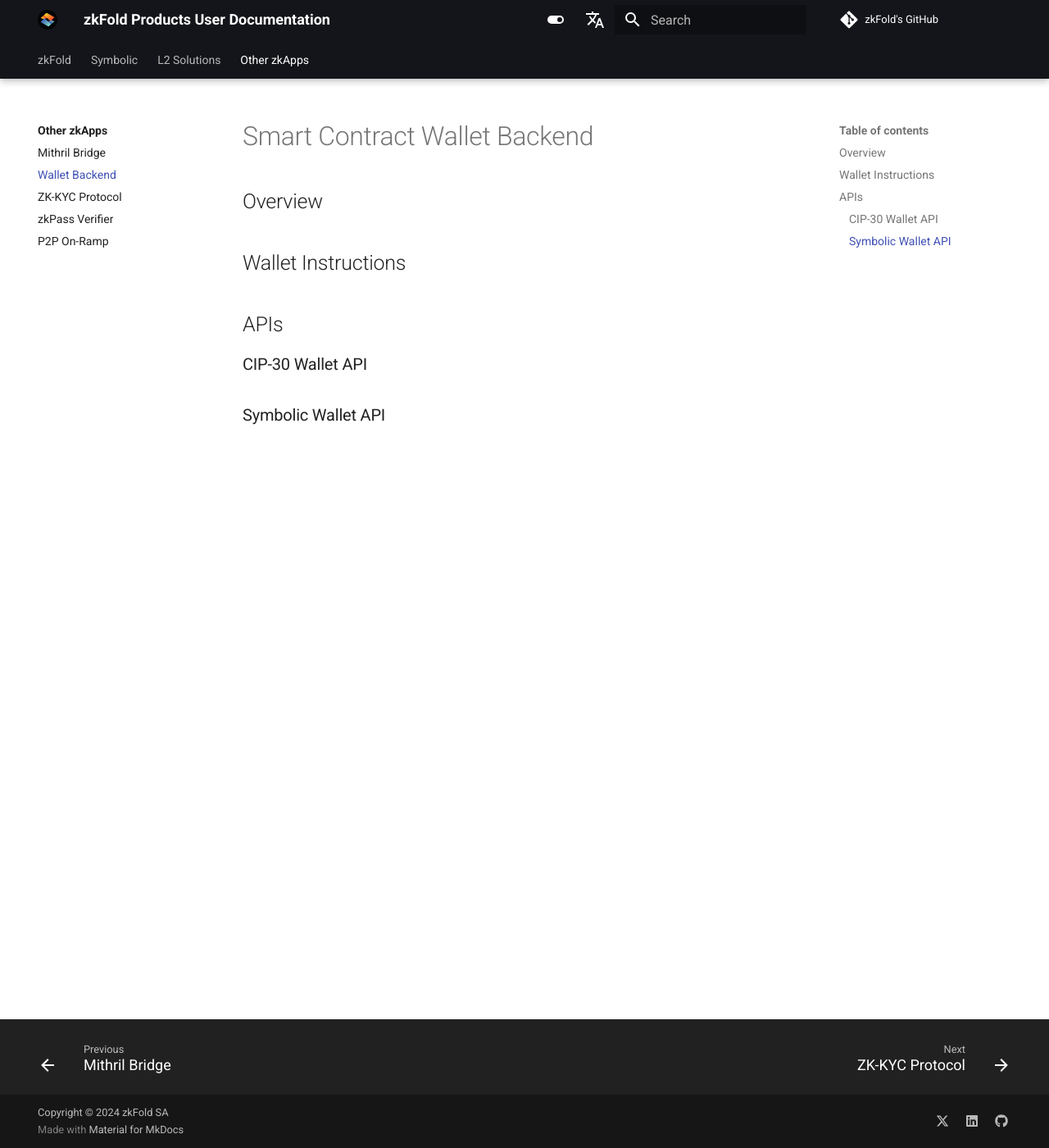
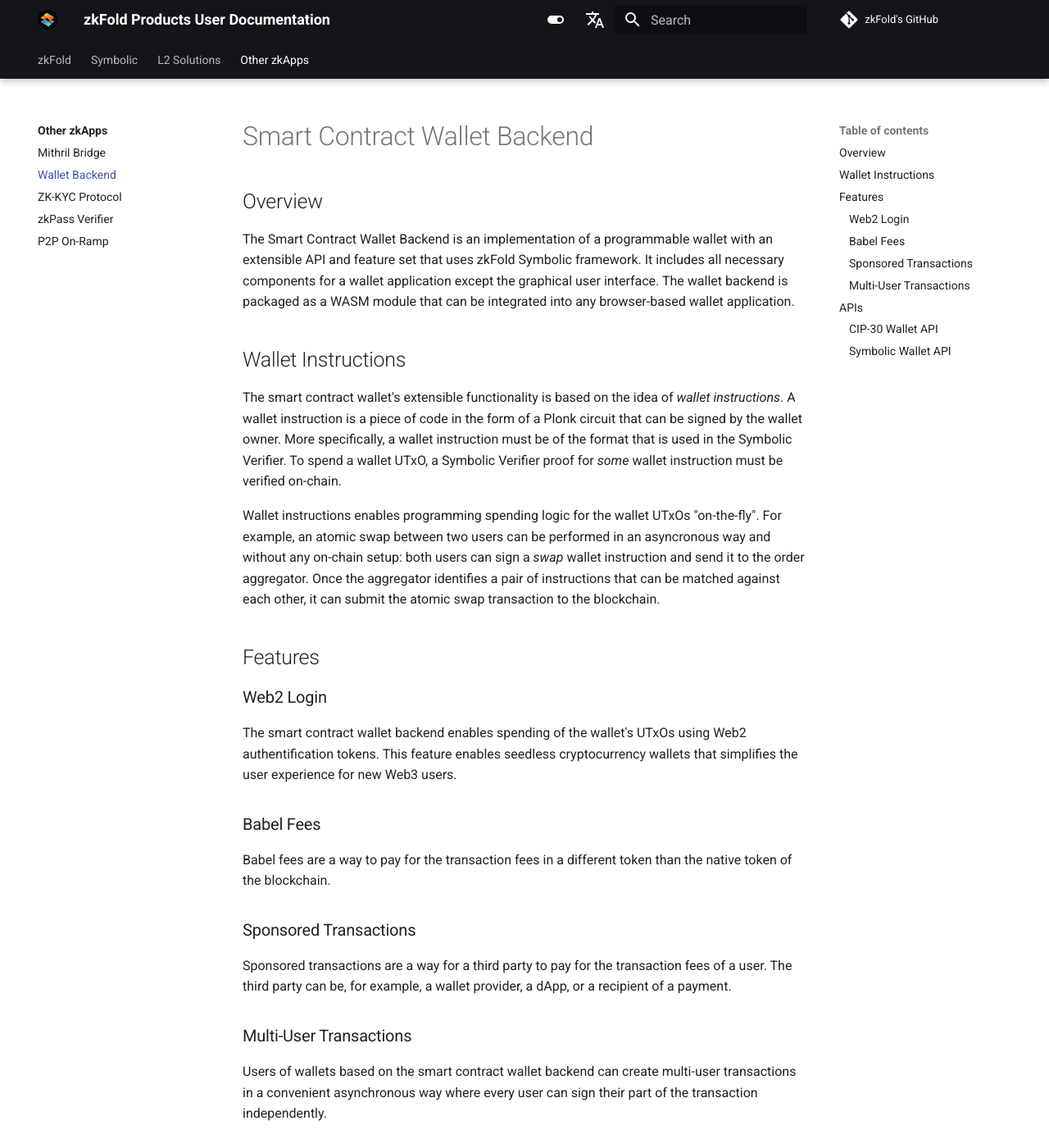
Before and after one commit to zkFold/user-docs, an MkDocs documentation site: the page built from docs/other-zkapps/wallet-backend.md, in a window 1280 px wide and 1400 px high. Shown: the whole window at 82% size. Built offline with MkDocs 1.6.1 and Material for MkDocs 9.7.7, drawn with Linux system fonts in a browser that asks for light colours; comment, search, counter and statistics services are not loaded.

Commit message:
Add wallet backend description

```diff
--- a/docs/other-zkapps/wallet-backend.md
+++ b/docs/other-zkapps/wallet-backend.md
@@ -2,7 +2,26 @@
 
 ## Overview
 
+The Smart Contract Wallet Backend is an implementation of a programmable wallet with an extensible API and feature set that uses zkFold Symbolic framework. It includes all necessary components for a wallet application except the graphical user interface. The wallet backend is packaged as a WASM module that can be integrated into any browser-based wallet application.
+
 ## Wallet Instructions
+The smart contract wallet's extensible functionality is based on the idea of _wallet instructions_. A wallet instruction is a piece of code in the form of a Plonk circuit that can be signed by the wallet owner. More specifically, a wallet instruction must be of the format that is used in the Symbolic Verifier. To spend a wallet UTxO, a Symbolic Verifier proof for _some_ wallet instruction must be verified on-chain.
+
+Wallet instructions enables programming spending logic for the wallet UTxOs "on-the-fly". For example, an atomic swap between two users can be performed in an asyncronous way and without any on-chain setup: both users can sign a _swap_ wallet instruction and send it to the order aggregator. Once the aggregator identifies a pair of instructions that can be matched against each other, it can submit the atomic swap transaction to the blockchain.
+
+## Features
+
+### Web2 Login
+The smart contract wallet backend enables spending of the wallet's UTxOs using Web2 authentification tokens. This feature enables seedless cryptocurrency wallets that simplifies the user experience for new Web3 users.
+
+### Babel Fees
+Babel fees are a way to pay for the transaction fees in a different token than the native token of the blockchain.
+
+### Sponsored Transactions
+Sponsored transactions are a way for a third party to pay for the transaction fees of a user. The third party can be, for example, a wallet provider, a dApp, or a recipient of a payment.
+
+### Multi-User Transactions
+Users of wallets based on the smart contract wallet backend can create multi-user transactions in a convenient asynchronous way where every user can sign their part of the transaction independently.
 
 ## APIs
 
```
Also changed, not shown: docs/symbolic/tools/circom-converter.md (+1 -1 lines), docs/symbolic/tools/cli.md (+1 -1 lines), docs/symbolic/tools/uplc-converter.md (+1 -1 lines).
